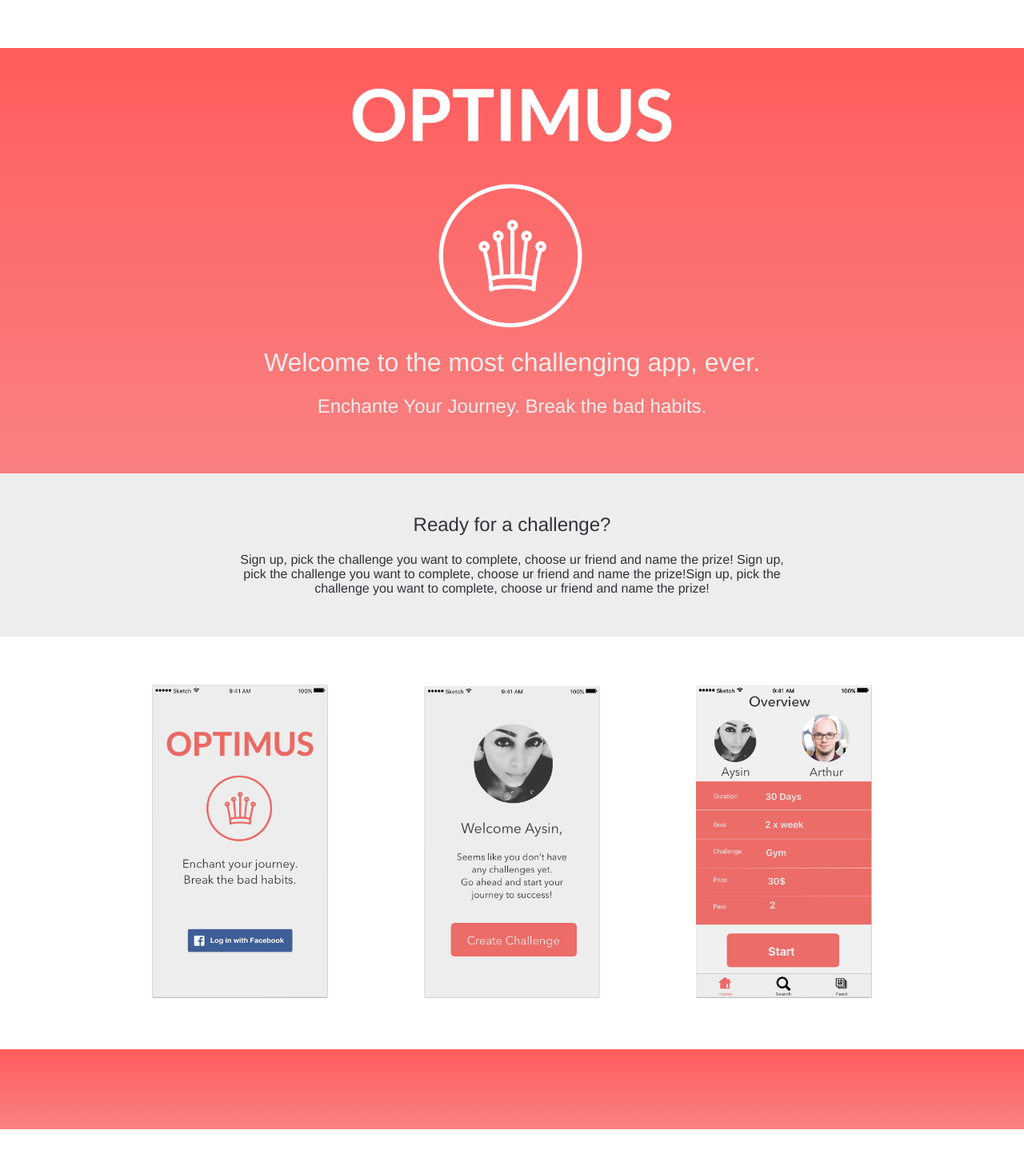
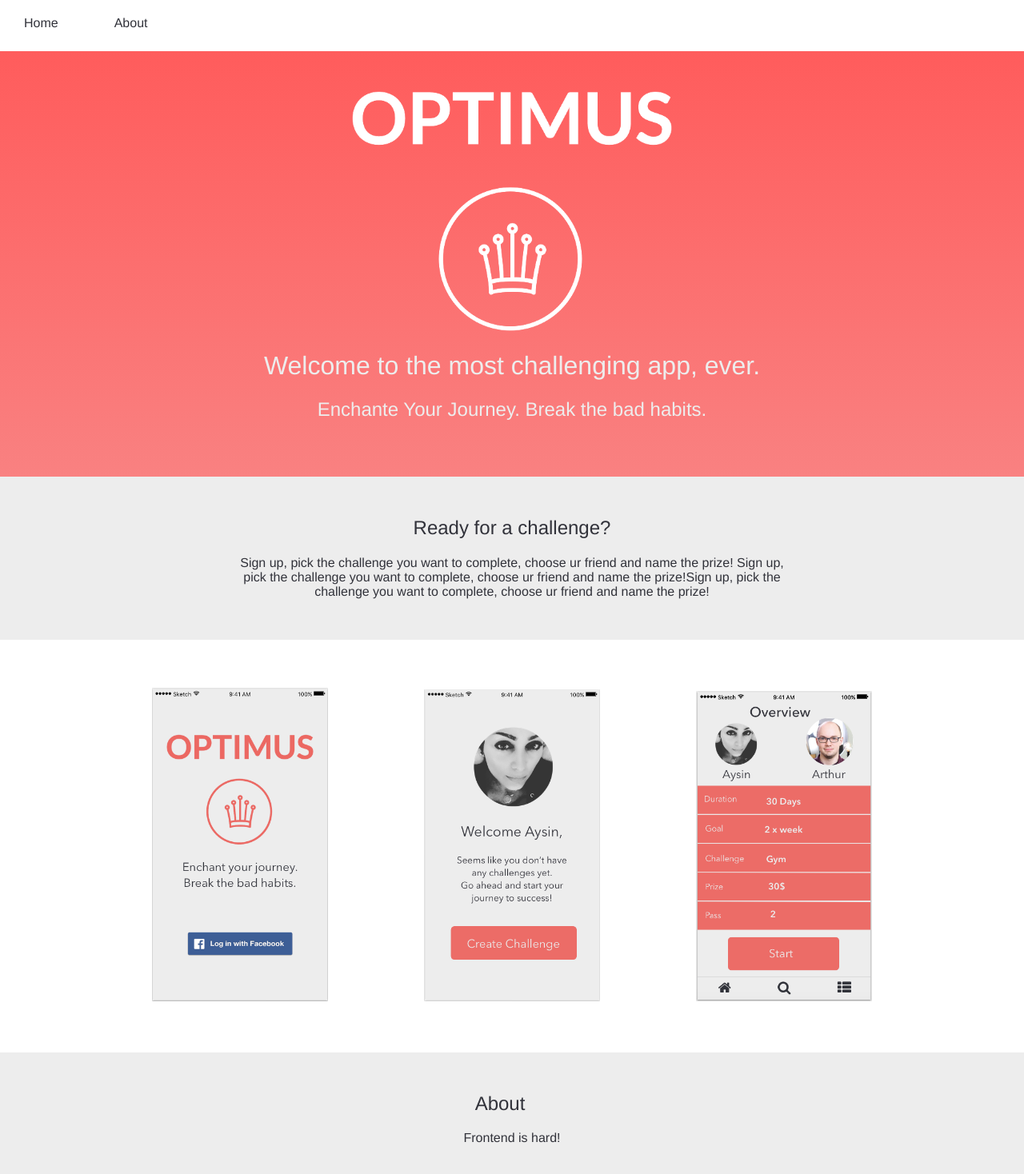
Before and after one commit to aysin/vue-cookie, a Vue app: page / in a window 1280 px wide. Shown: the top 1468 px of the page at 80% size. Before the commit the page ends 1412 px from the top, so only its background shows below. Built offline with nearby package versions, Linux system fonts and the light colour scheme.

Commit message:
Navbar, scroll to the info, some more styling

```diff
--- a/src/App.vue
+++ b/src/App.vue
@@ -1,5 +1,6 @@
 <template>
   <div>
+    <navbar></navbar>
     <div class="hero-banner">
       <img class="hero-image" src="./assets/logocrown.png">
       <h1 class="hero-text">Welcome to the most challenging app, ever.</h1>
@@ -18,14 +19,21 @@
       <img class="app-image" src="./assets/logged.png">
       <img class="app-image" src="./assets/requested.png">
     </div>
-    <div class="hero-banner">
+    <!-- this part is info about the company -->
+    <div class="app-description">
+      <div class="app-banner">
+        <h2 class="app-text"><a name="about">About</a></h2>
+        <p>Frontend is hard!</p>
+      </div>
     </div>
   </div>
 </template>
 
 <script>
+import navbar from 'components/navbar'
 export default {
   name: 'app',
+  components: {navbar: navbar},
 }
 </script>
 
@@ -35,7 +43,7 @@ body{
   font-family: 'Avenir', Helvetica, Arial, sans-serif;
   -webkit-font-smoothing: antialiased;
   -moz-osx-font-smoothing: grayscale;
-  margin-top: 60px;
+  margin-top: 20px;
 }
 
 /* you can assign all of them to have same style*/
@@ -88,4 +96,5 @@ body{
   font-weight: normal;
 }
 
+
 </style>
--- a/src/components/navbar.vue
+++ b/src/components/navbar.vue
@@ -1,11 +1,43 @@
 <template>
   <nav>
-  	<a>
-  		Menu
-  	</a>
   	<ul>
-  		<li><a>Home</a></li>
-  		<li><a>Portfolio</a></li>
+      <!-- fix them w css, by removing the dots and aligning them 'list-style-type check this' -->
+  		<li><a href="#home">Home</a></li>
+  		<li><a href="#about">About</a></li>
   	</ul>
   </nav>
 </template>
+
+
+<script>
+export default {
+  name: 'navbar',
+}
+</script>
+
+
+<style>
+ul {
+    list-style-type: none;
+    margin: 10;
+    padding: 0px 10px 10px 10px;
+}
+
+li {
+    display: inline;
+    padding: 20px;
+}
+
+a {
+  color: #31323A;
+  text-decoration: none;
+  margin-right: 30px;
+  width: 30px;
+  height: 30px;
+  /*-webkit-transition: all 1.5s ease;*/
+}
+
+a:hover {
+	background: #EDEDED;
+}
+</style>
```
Also changed, not shown: src/assets/requested.png.
